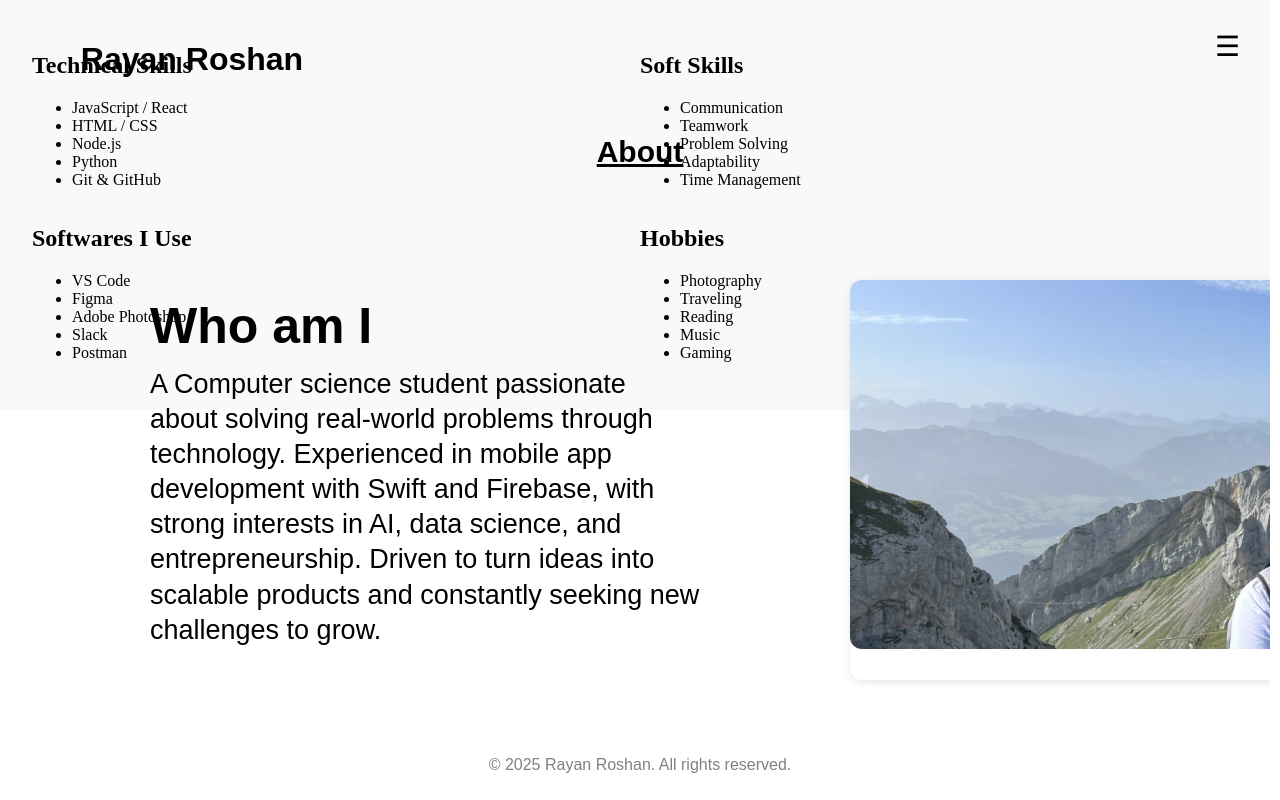
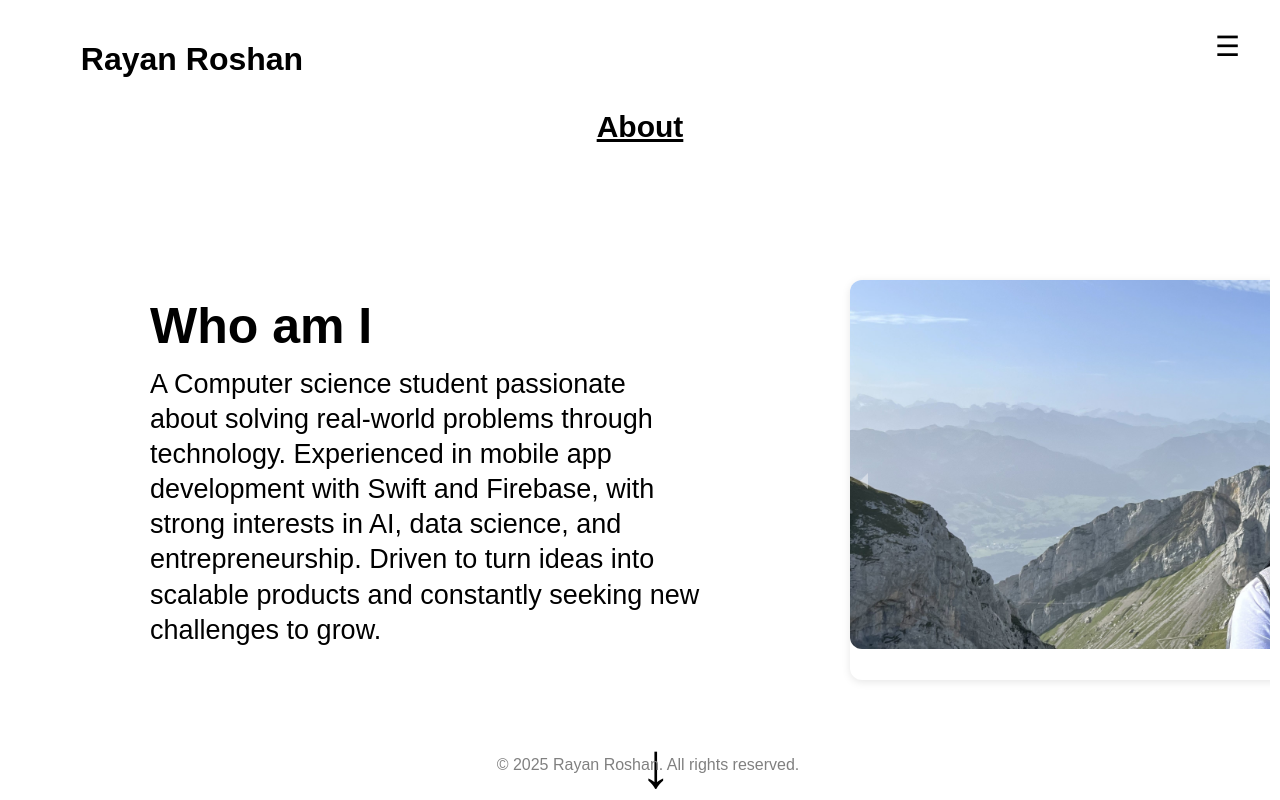
Before and after one commit to Rayan-Roshan21/Rayan_Roshan_website, a React (Vite) app in the folder Rayan_Roshan_Website/: page /about in a window 1280 px wide. Shown: the top 800 px of the page. Built offline with nearby package versions, Linux system fonts and the light colour scheme.

Commit message:
Made more adjustments with the about page.

```diff
--- a/Rayan_Roshan_Website/src/Components/Down_arrow/Down_arrow.css
+++ b/Rayan_Roshan_Website/src/Components/Down_arrow/Down_arrow.css
@@ -1,5 +1,7 @@
 .arrow {
-  margin-top: 740px;
+  position: absolute;
+  top: 725px;
+  left: 50%;
   display: flex;
   animation: bounce 1.2s infinite;
   font-family: Arial, Helvetica, sans-serif;
--- a/Rayan_Roshan_Website/src/Components/Grid_Four/Grid_Four.css
+++ b/Rayan_Roshan_Website/src/Components/Grid_Four/Grid_Four.css
@@ -1,47 +1,40 @@
-body {
-    min-height: 100vh;
-    display: flex;
-    flex-direction: column;
-    margin: 0;
+@keyframes fadeIn {
+    from {
+        opacity: 0;
+        transform: translateY(20px);
+    }
+    to {
+        opacity: 1;
+        transform: translateY(0);
+    }
 }
 
 .grid-four-container {
-    display: grid;
-    grid-template-columns: repeat(2, 1fr);
-    grid-template-rows: repeat(2, 1fr);
-    gap: 0; /* Remove gap to use borders as dividers */
-    padding: 32px;
-    background: #f9f9f9;
-    margin-top: auto; /* Pushes the grid to the bottom */
+        display: grid;
+        grid-template-columns: repeat(auto-fit, minmax(250px, 1fr));
+        gap: 2rem;
+        position: relative;
+        top: 750px;
+        padding: 0 2rem;
+        padding-bottom: 10%;
+        max-width: 1200px;
+        margin-left: auto;
+        margin-right: auto;
+        opacity: 0;
+        animation: fadeIn 1s ease forwards;
+        font-family: Arial, Helvetica, sans-serif;
+        font-size: 25px;
 }
 
-.grid-four-box {
-    background: #fff;
-    border-radius: 0; /* Remove radius for seamless dividers */
-    box-shadow: 0 4px 24px rgba(0,0,0,0.10);
-    display: flex;
-    align-items: center;
-    justify-content: center;
-    min-height: 160px;
-    font-size: 1.25rem;
-    font-weight: 500;
-    font-family: Arial, Helvetica, sans-serif;
-    color: #222;
-    transition: box-shadow 0.3s, transform 0.3s;
-    border-right: 1px solid #e0e0e0;
-    border-bottom: 1px solid #e0e0e0;
+.grid-item {
+        background-color: #e9e9e9;
+        border-radius: 8px;
+        overflow: hidden;
+        box-shadow: 0 4px 6px rgba(0, 0, 0, 0.1);
+        transition: transform 0.3s ease, box-shadow 0.3s ease;
+        opacity: 0;
+        animation: fadeIn 0.8s ease forwards;
+        animation-delay: calc(0.1s * var(--item-index, 0));
+        border: 1px solid #d1d1d1;
+        outline: 1px solid rgba(0, 0, 0, 0.05);
 }
-
-/* Remove right border for last column */
-.grid-four-box:nth-child(2n) {
-    border-right: none;
-}
-/* Remove bottom border for last row */
-.grid-four-box:nth-child(n+3) {
-    border-bottom: none;
-}
-
-.grid-four-box:hover {
-    box-shadow: 0 8px 32px rgba(0,0,0,0.18);
-    transform: scale(1.04);
-}
--- a/Rayan_Roshan_Website/src/Pages/About.jsx
+++ b/Rayan_Roshan_Website/src/Pages/About.jsx
@@ -26,11 +26,11 @@ function About() {
       <div>
         <Image_slideshow />
       </div>
-      <GridFour />
       <div>
-        <Down_arrow />
-        <Copyright />
+        <GridFour />
       </div>
+      <Down_arrow />
+      <Copyright />
     </motion.div>
   );
 }
--- a/Rayan_Roshan_Website/src/Pages_CSS/About.css
+++ b/Rayan_Roshan_Website/src/Pages_CSS/About.css
@@ -1,6 +1,6 @@
 .about-title {
-    position: fixed;
-    top: 110px;
+  position: relative;
+  margin-top: 110px;
   left: 50%;
   transform: translateX(-50%);
   font-family: Arial, Helvetica, sans-serif;
```
Lines whose indentation alone changed are shown as unchanged.
